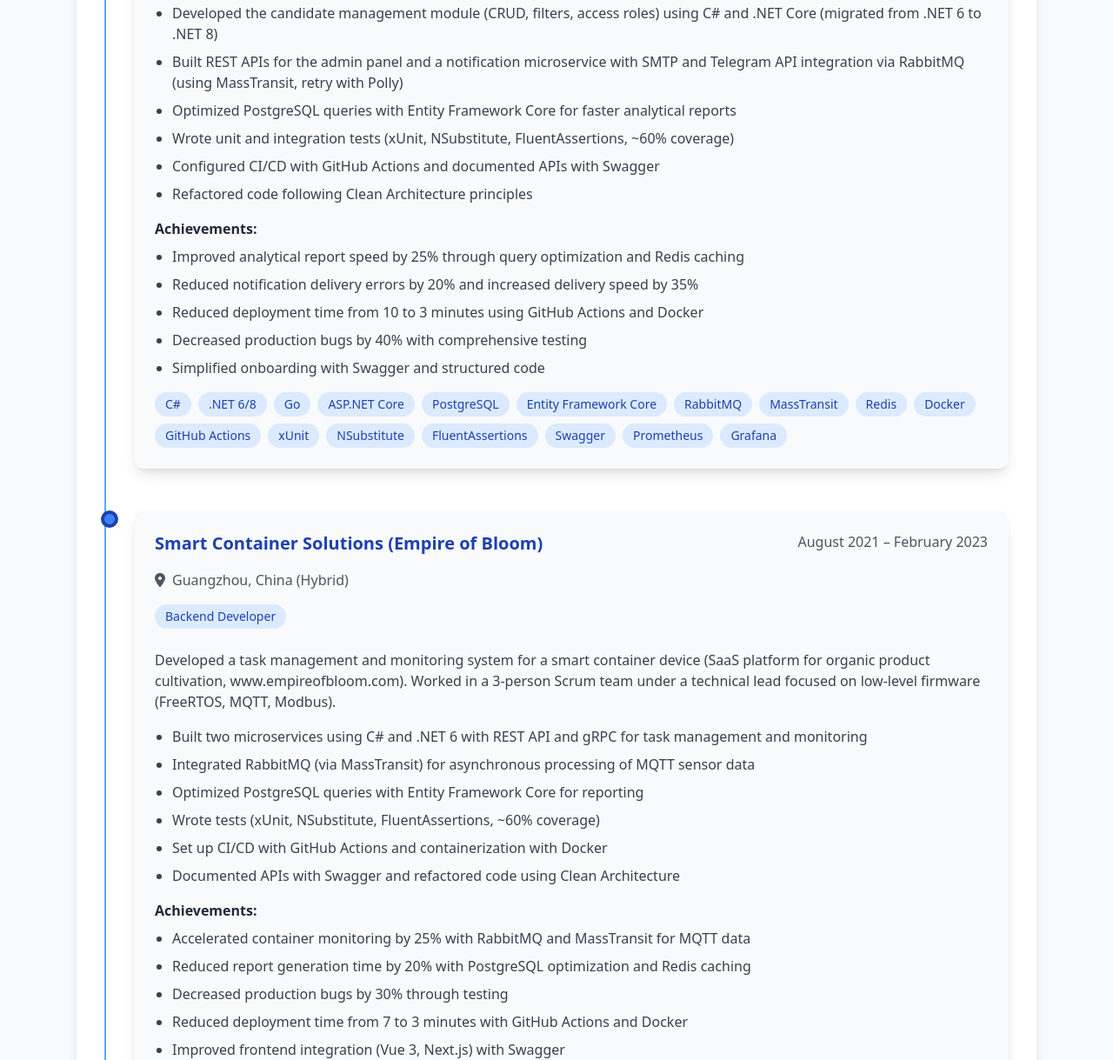
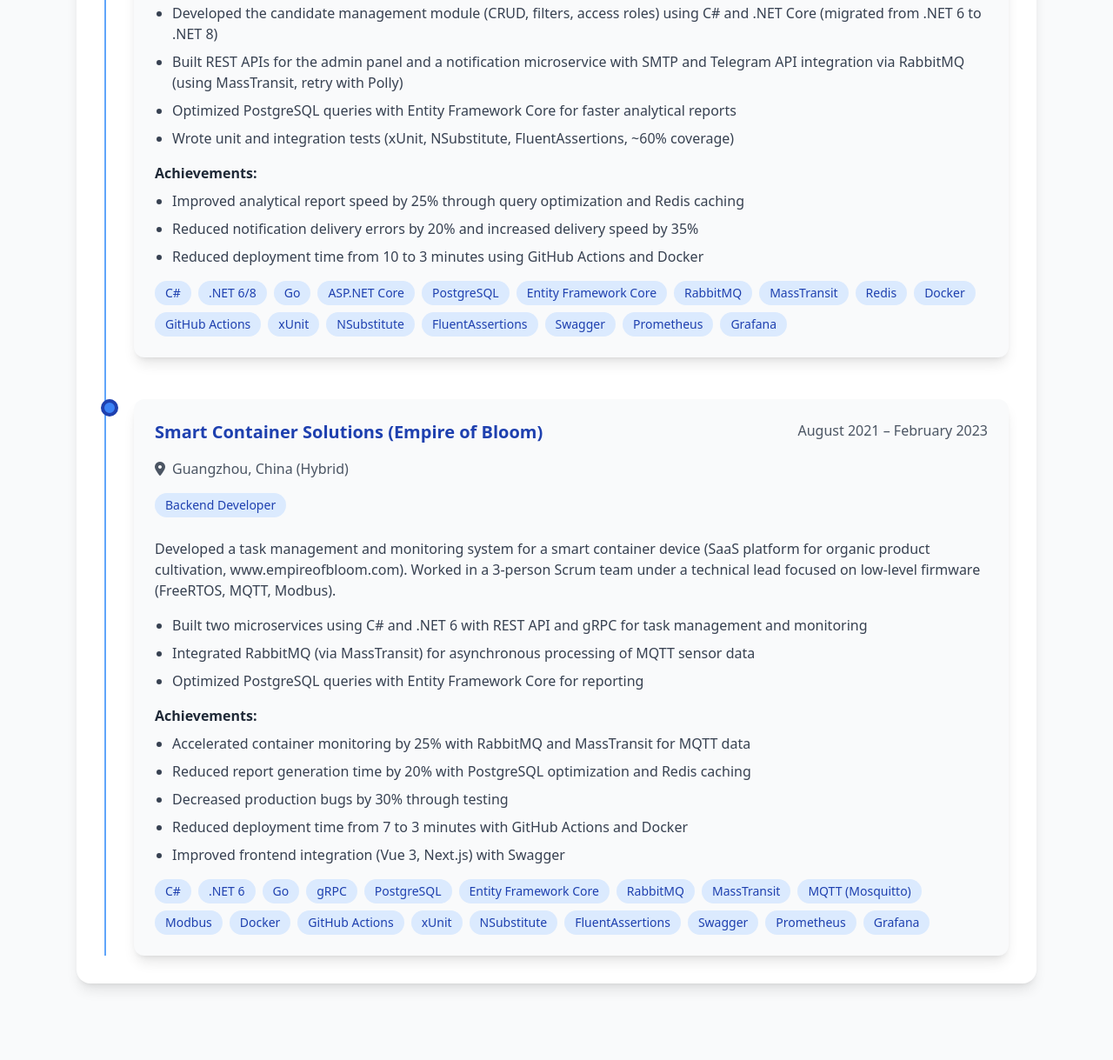
Before and after one commit to ddenvy/mysite, a plain HTML site: page index.html in a window 1280 px wide. Shown: the part 2589-3808 px from the top of the page at 87% size. Drawn offline with nearby package versions, Linux system fonts and the light colour scheme.

Commit message:
Update index.html

```diff
--- a/index.html
+++ b/index.html
@@ -287,16 +287,12 @@
                                 <li>Built REST APIs for the admin panel and a notification microservice with SMTP and Telegram API integration via RabbitMQ (using MassTransit, retry with Polly)</li>
                                 <li>Optimized PostgreSQL queries with Entity Framework Core for faster analytical reports</li>
                                 <li>Wrote unit and integration tests (xUnit, NSubstitute, FluentAssertions, ~60% coverage)</li>
-                                <li>Configured CI/CD with GitHub Actions and documented APIs with Swagger</li>
-                                <li>Refactored code following Clean Architecture principles</li>
                             </ul>
                             <h4 class="font-bold text-gray-800 mb-2 mt-4">Achievements:</h4>
                             <ul class="list-disc pl-5 text-gray-700 space-y-2">
                                 <li>Improved analytical report speed by 25% through query optimization and Redis caching</li>
                                 <li>Reduced notification delivery errors by 20% and increased delivery speed by 35%</li>
                                 <li>Reduced deployment time from 10 to 3 minutes using GitHub Actions and Docker</li>
-                                <li>Decreased production bugs by 40% with comprehensive testing</li>
-                                <li>Simplified onboarding with Swagger and structured code</li>
                             </ul>
                             <div class="mt-4 flex flex-wrap gap-2">
                                 <span class="tech-tag bg-blue-100 text-blue-800 px-3 py-1 rounded-full text-sm">C#</span>
@@ -341,9 +337,6 @@
                                 <li>Built two microservices using C# and .NET 6 with REST API and gRPC for task management and monitoring</li>
                                 <li>Integrated RabbitMQ (via MassTransit) for asynchronous processing of MQTT sensor data</li>
                                 <li>Optimized PostgreSQL queries with Entity Framework Core for reporting</li>
-                                <li>Wrote tests (xUnit, NSubstitute, FluentAssertions, ~60% coverage)</li>
-                                <li>Set up CI/CD with GitHub Actions and containerization with Docker</li>
-                                <li>Documented APIs with Swagger and refactored code using Clean Architecture</li>
                             </ul>
                             <h4 class="font-bold text-gray-800 mb-2 mt-4">Achievements:</h4>
                             <ul class="list-disc pl-5 text-gray-700 space-y-2">
```
